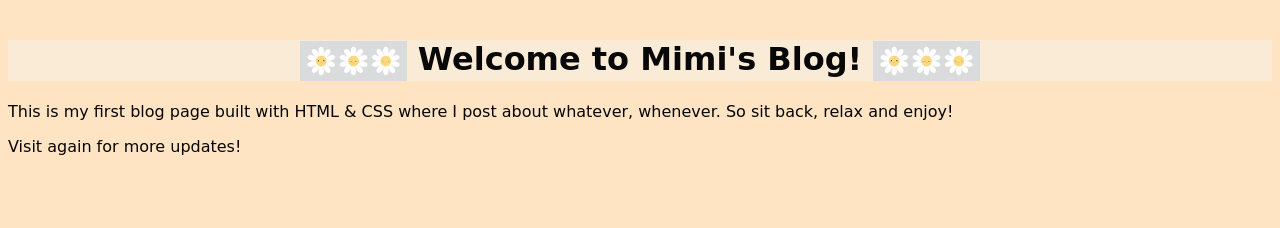
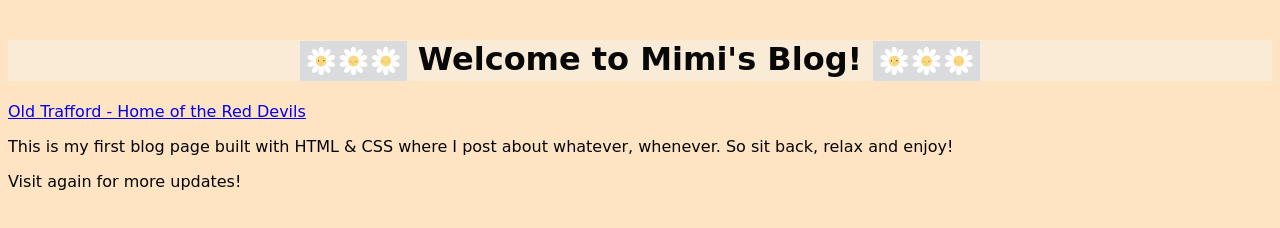
Before and after one commit to Mimi81245/mimis-blog, a plain HTML site: page index.html in a window 1280 px wide. Drawn offline with Linux system fonts and the light colour scheme.

Commit message:
Update index.html

```diff
--- a/index.html
+++ b/index.html
@@ -9,7 +9,7 @@
 <body>
     <h1> <img src="blogflowers.png" alt="blogflowers" style="height:40px; vertical-align: middle;">
         Welcome to Mimi's Blog! <img src="blogflowers.png" alt="blogflowers" style="height:40px; vertical-align: middle;"></h1>
-      <a Old Trafford - Home of the Red Devils></a>
+      <p><a href="html_images.asp"> Old Trafford - Home of the Red Devils</a></p>
     <p>This is my first blog page built with HTML & CSS where I post about whatever, whenever. So sit back, relax and enjoy!</p>
     <p>Visit again for more updates!</p>
 </body>
```
